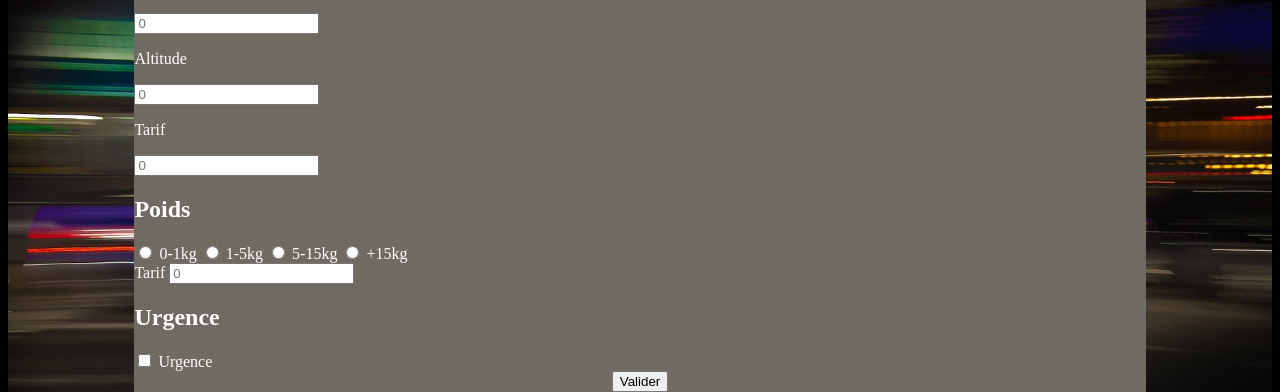
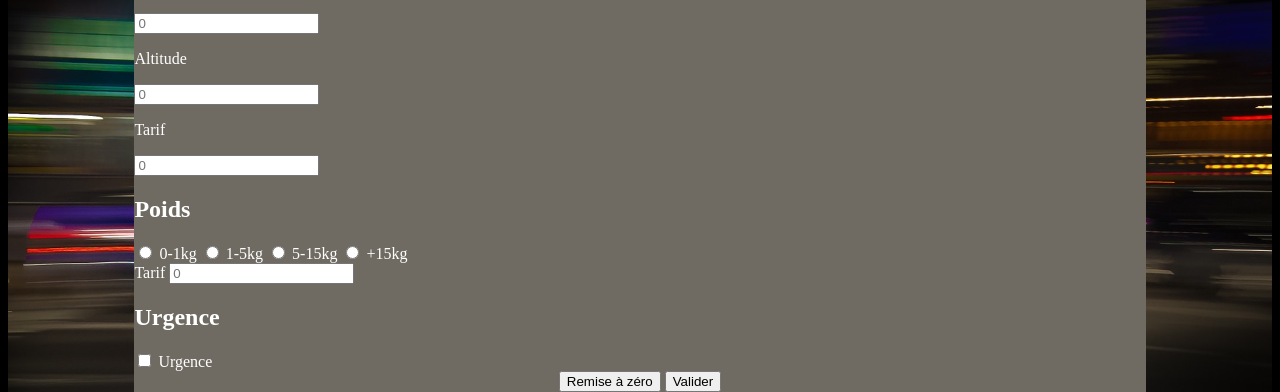
Before and after one commit to 4x10m/delivery-website, a plain HTML site: page order.html in a window 1280 px wide. Shown: the part 979-1371 px from the top of the page. Drawn offline with nearby package versions, Linux system fonts and the light colour scheme.

Commit message:
Add reset button

```diff
--- a/order.html
+++ b/order.html
@@ -111,6 +111,7 @@
 				<label for="Urgence">Urgence</label>
 
 				<div id="validate-container">
+					<input id="reset-button" type="reset" value="Remise à zéro">
 					<input id="validate" type="submit" value="Valider">
 				</div>
 			</form>
```
